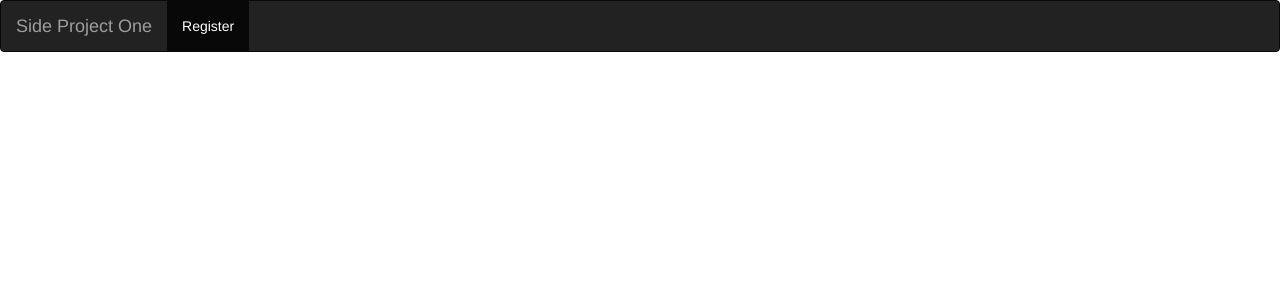
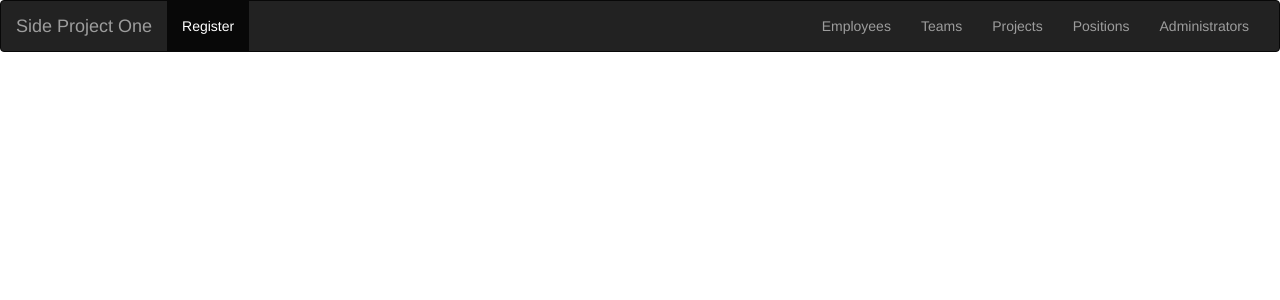
Before and after one commit to leanjunio/Registration, an Angular app in the folder client/: page / in a window 1280 px wide. Shown: the top 300 px of the page. Built offline with nearby package versions, Linux system fonts and the light colour scheme.

Commit message:
added tabs

```diff
--- a/client/src/app/navbar/navbar.component.css
+++ b/client/src/app/navbar/navbar.component.css
@@ -0,0 +1,3 @@
+.top-right {
+    float: right;
+}
--- a/client/src/app/navbar/navbar.component.html
+++ b/client/src/app/navbar/navbar.component.html
@@ -22,5 +22,16 @@
       <!-- <li><a href="login">Log In</a></li> -->
       <li class="active"><a routerLink="/register">Register</a></li>
     </ul>
+    <!-- The links below may be temporary until a route/place for rendering the data is selected-->
+    <div class="top-right">
+    <ul class="nav navbar-nav">
+      <li><a (click)="clickEmployees()">Employees</a></li>
+      <li><a>Teams</a></li>
+      <li><a>Projects</a></li>
+      <li><a>Positions</a></li>
+      <li><a>Administrators</a></li>
+    </ul>
+    </div>
+
   </div>
 </nav>
--- a/client/src/app/navbar/navbar.component.ts
+++ b/client/src/app/navbar/navbar.component.ts
@@ -1,4 +1,5 @@
 import { Component, OnInit } from '@angular/core';
+import { NavbarService } from './navbar.service';
 
 @Component({
   selector: 'app-navbar',
@@ -7,10 +8,19 @@ import { Component, OnInit } from '@angular/core';
 })
 export class NavbarComponent implements OnInit {
   navBarTitle = "Side Project One"; // you can change the title of the navbar here
-
-  constructor() { }
+  classActive = false;
+  constructor(private navbarService: NavbarService) { }
 
   ngOnInit() {
   }
 
+  isActive(){
+
+  }
+  // temporary methods for rendering the data
+  clickEmployees(){
+    //console.log("in getEmployees()");
+    this.navbarService.getEmployees()
+  }
+
 }
--- /dev/null
+++ b/client/src/app/navbar/navbar.service.ts
@@ -0,0 +1,13 @@
+import { Injectable } from '@angular/core';
+
+@Injectable({
+  providedIn: 'root'
+})
+export class NavbarService {
+
+  constructor() { }
+
+  getEmployees(){
+    console.log("entered getEmployees()");
+  }
+}
```
